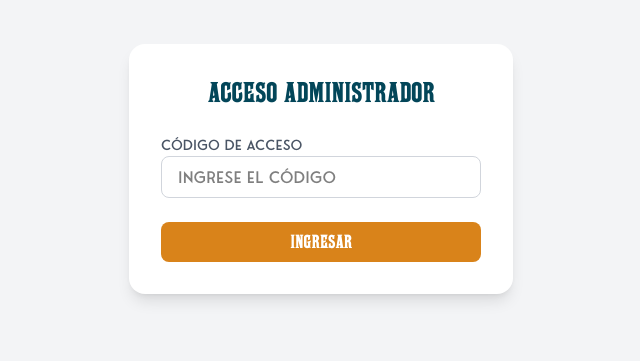
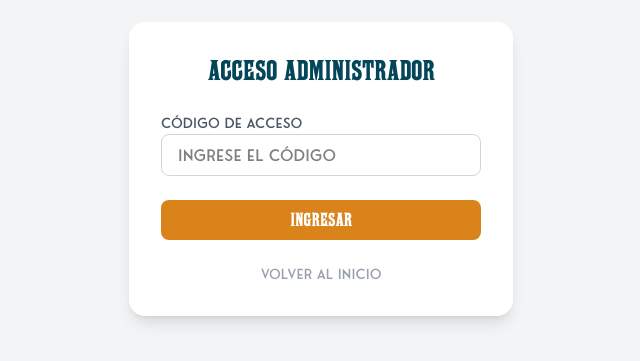
Before and after one commit to Facundo-tspz/tp1-hospedaje-lodesofia, a React (Vite) app: page /admin in a window 1280 px wide. Shown: the part 231-592 px from the top of the page, without its empty margins (319-959 px from the left). Built offline with nearby package versions, Linux system fonts and the light colour scheme.

Commit message:
feat: boton volver al inicio en pantalla de login admin

```diff
--- a/src/pages/Admin.tsx
+++ b/src/pages/Admin.tsx
@@ -100,6 +100,13 @@ const Admin = () => {
           >
             Ingresar
           </button>
+
+          <Link
+            to="/"
+            className="block text-center font-fonseca text-sm text-gray-400 hover:text-[#D9831A] transition"
+          >
+            Volver al inicio
+          </Link>
         </form>
       </div>
     )
```
